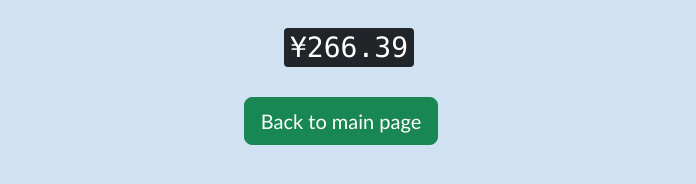
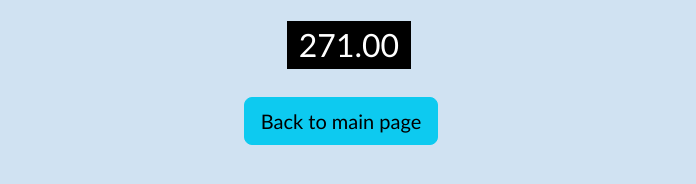
Before and after one commit to BrozasAAP/Q4-SW1, a plain HTML site: page page2.html in a window 1280 px wide. Shown: the part 240-424 px from the top of the page, without its empty margins (291-987 px from the left). Drawn offline with nearby package versions, Linux system fonts and the light colour scheme.

Commit message:
Update page2.html

```diff
--- a/page2.html
+++ b/page2.html
@@ -21,7 +21,15 @@
             width: 15%;
         }
 
+        #output{
+            background-color: black;
+            width: fit-content;
+            color: #fff;
+        }
     </style>
+    <script>
+       x = (Math.round(100 * 2.71)).toFixed(2);
+    </script>
 </head>
 <body>
     <div class="container-fluid mt-5">
@@ -31,13 +39,13 @@
                 document.write("The equivalent amount of 100 pesos in Yen is")
             </script>
         </div>
-        <div class="container mt-4 mb-4">
+        <div class="container mt-4 mb-4" id="output">
             <script>
-                document.write("<kbd>¥266.39 </kbd>")
+                document.write(x)
             </script>
         </div>
         <div class="container">
-            <a href="index.html"><button type="button" class="btn btn-success btn-lg me-3">Back to main page</button></a>
+            <a href="index.html"><button type="button" class="btn btn-info btn-lg me-3">Back to main page</button></a>
         </div>
     </div>
 </body>
```
